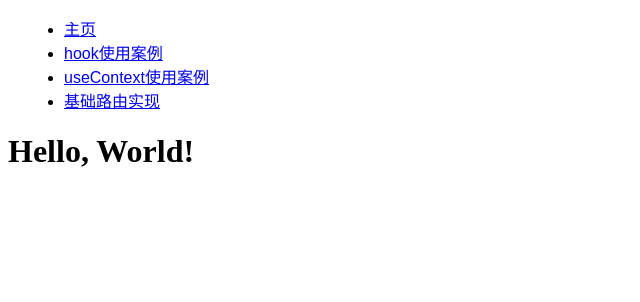
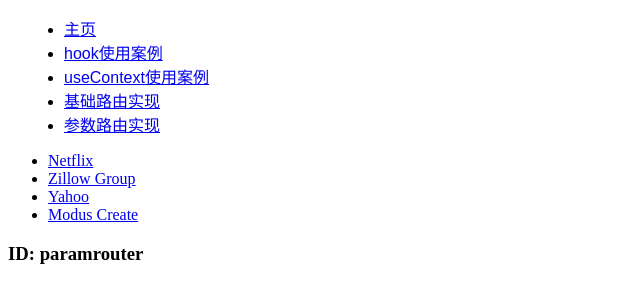
Before and after one commit to jianjustin/react-app, a React app: page /paramrouter in a window 1280 px wide. Shown: the top 302 px of the page, without its empty margins (0-640 px from the left). Built offline with nearby package versions, Linux system fonts and the light colour scheme.

Commit message:
参数路由实现

```diff
--- a/src/App.js
+++ b/src/App.js
@@ -5,6 +5,7 @@ import ClickTime from "./ClickTime/ClickTime";
 import useRandomTimer from './Random/RandomStatus';
 import ThemeButton from './ThemeButton/ThemeButton';
 import BasicRouter from './BasicRouter/BasicRouter';
+import ParamRouter from './ParamRouter/ParamRouter';
 import {
     BrowserRouter,
     Route,
@@ -29,13 +30,14 @@ function App(){
                 <li><Link to = "/clicktime">hook使用案例</Link></li>
                 <li><Link to = "/context">useContext使用案例</Link></li>
                 <li><Link to = "/basicrouter">基础路由实现</Link></li>
+                <li><Link to = "/paramrouter">参数路由实现</Link></li>
             </ul>
         </nav>
     </div>
 
     <Switch>
         <Route path="/basicrouter">
-        <BasicRouter></BasicRouter>
+            <BasicRouter></BasicRouter>
         </Route>
         <Route path="/context">
             <ThemeContext.Provider value={theme}>
@@ -46,6 +48,9 @@ function App(){
             <ClickTime></ClickTime>
             <div>主页 - 随机数是：{value}</div>
         </Route>
+        <Route path="/paramrouter">
+            <ParamRouter></ParamRouter>
+        </Route>
         <Route path="/">
             <h1> Hello, World! </h1>
         </Route>
--- /dev/null
+++ b/src/ParamRouter/ParamRouter.js
@@ -0,0 +1,51 @@
+import React from 'react';
+import {
+    BrowserRouter,
+    Switch,
+    Route,
+    Link,
+    useParams,
+    Router
+} from 'react-router-dom';
+
+function ParamRouter(){
+    return (
+        <BrowserRouter>
+            <div>
+            <ul>
+                <li>
+                    <Link to="/netflix">Netflix</Link>
+                </li>
+                <li>
+                    <Link to="/zillow-group">Zillow Group</Link>
+                </li>
+                <li>
+                    <Link to="/yahoo">Yahoo</Link>
+                </li>
+                <li>
+                    <Link to="/modus-create">Modus Create</Link>
+                </li>
+            </ul>
+
+            <Switch>
+                <Route path="/:id">
+                    <Child></Child>
+                </Route>
+
+            </Switch>
+            </div>
+        </BrowserRouter>
+    );
+}
+
+function Child(){
+    const {id} = useParams();
+
+    return (
+        <div>
+          <h3>ID: {id}</h3>
+        </div>
+    );
+}
+
+export default ParamRouter;
```
